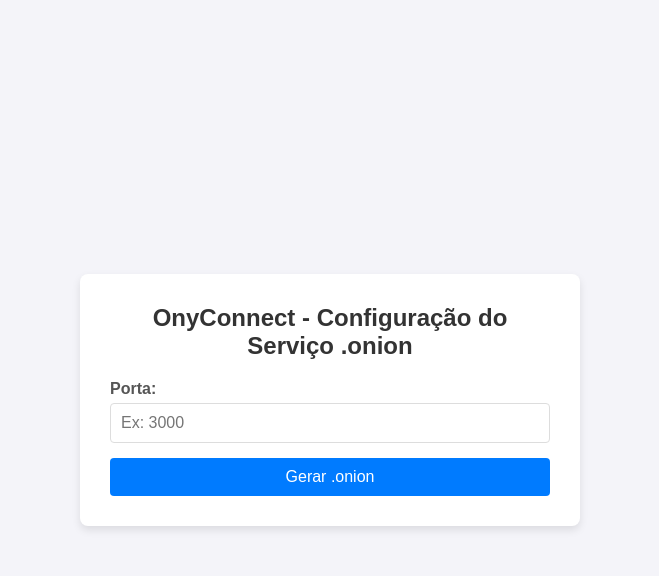
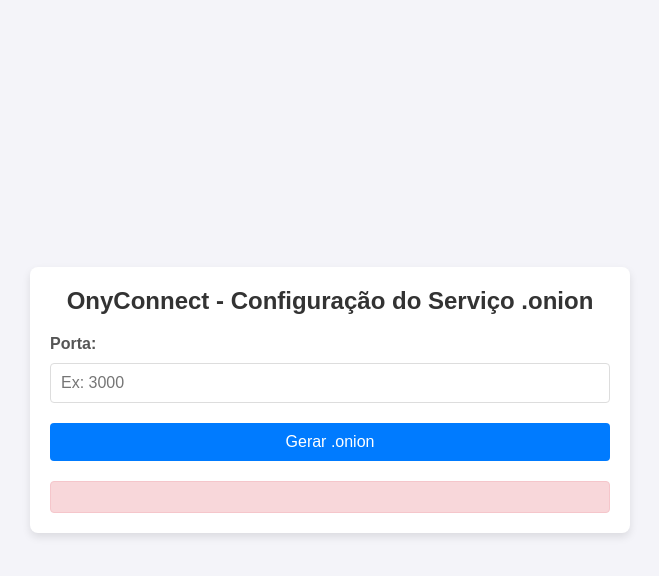
Before and after one commit to SayesCode/OnyConnect, a FastAPI app: page / in a window 1280 px wide. Shown: the top 576 px of the page, without its empty margins (310-969 px from the left). Run offline with FastAPI, Linux system fonts and the light colour scheme; some libraries are stand-ins or nearby versions.

Commit message:
Update index.html

```diff
--- a/src/onyconnect/templates/index.html
+++ b/src/onyconnect/templates/index.html
@@ -6,6 +6,30 @@
     <title>OnyConnect - Configuração do Serviço .onion</title>
     <link rel="stylesheet" href="{{ url_for('static', path='style.css') }}">
     <script src="https://cdn.jsdelivr.net/npm/sweetalert2@11"></script>
+    <style>
+        /* Estilos para responsividade */
+        .container {
+            max-width: 600px;
+            margin: auto;
+            padding: 20px;
+        }
+
+        .form-group {
+            margin-bottom: 15px;
+        }
+
+        input, button {
+            width: 100%;
+            padding: 10px;
+            margin-top: 5px;
+        }
+
+        @media (max-width: 600px) {
+            h1 {
+                font-size: 1.5em;
+            }
+        }
+    </style>
 </head>
 <body>
     <div class="container">
@@ -22,11 +46,14 @@
         </form>
 
         <!-- Exibição de mensagens de sucesso ou erro -->
-        {% if message %}
-            <div class="message" id="message">
+        <div class="message" id="message">
+            {% if onion_address %}
+                <p>Endereço .onion gerado: <strong>{{ onion_address }}</strong></p>
+            {% endif %}
+            {% if message %}
                 <p>{{ message }}</p>
-            </div>
-        {% endif %}
+            {% endif %}
+        </div>
     </div>
 
     <!-- Scripts -->
```
